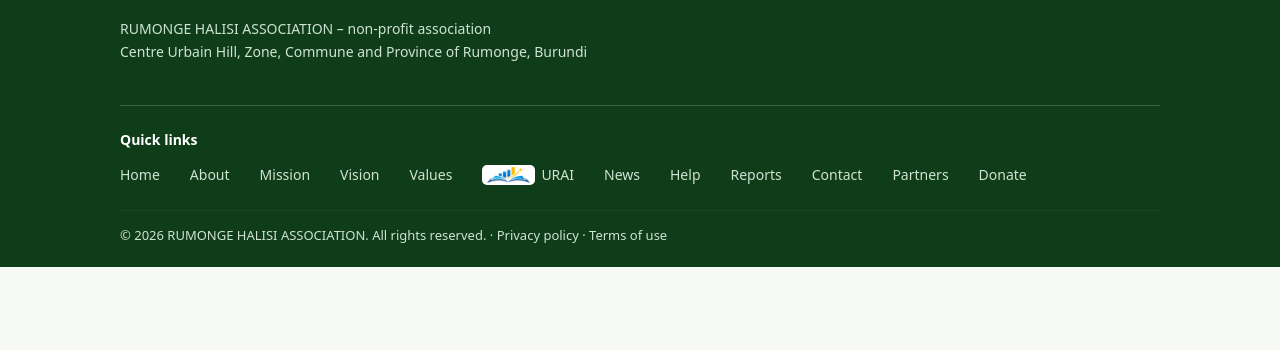
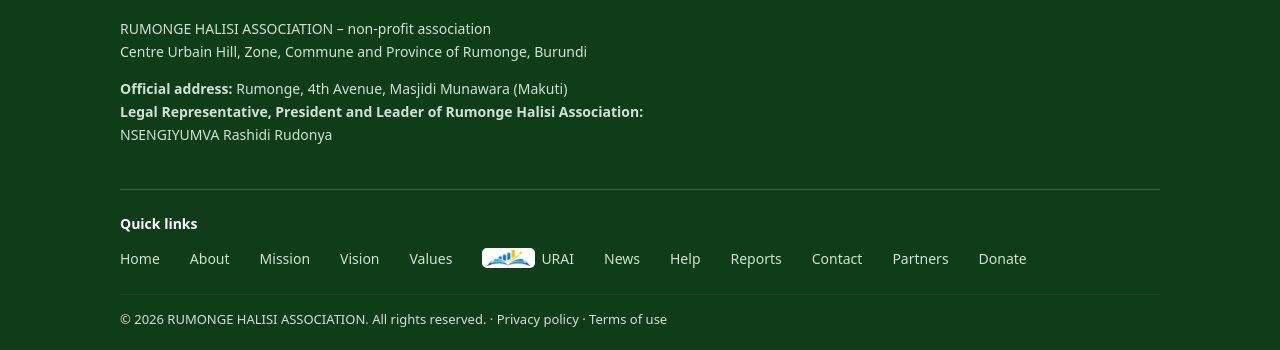
Before and after one commit to Rumongehalisi/rumongehalisi.github.io, a plain HTML site: page en-index.html in a window 1280 px wide. Shown: the part 2899-3249 px from the top of the page. Before the commit the page ends 3166 px from the top, so only its background shows below. Drawn offline with Linux system fonts and the light colour scheme.

Commit message:
Revise footer with updated association information
Updated footer content with official address and legal representative details.

```diff
--- a/en-index.html
+++ b/en-index.html
@@ -16,7 +16,7 @@
 <link href="favicon.png" rel="icon" type="image/png"/><link href="apple-touch-icon.png" rel="apple-touch-icon"/>
 <link href="style.css" rel="stylesheet"/>
 <style>.nav-urai{display:inline-flex;align-items:center;gap:.35rem}.nav-urai img{height:16px;width:auto}.ways{display:grid;gap:1rem;grid-template-columns:repeat(auto-fit,minmax(220px,1fr));margin:1.25rem 0}.ways .card a{font-weight:600}</style>
-<script type="application/ld+json">{"@context":"https://schema.org","@type":"NGO","name":"Association de Rumonge Halisi","alternateName":"Rumonge Halisi","url":"https://rumongehalisi.github.io/en-index.html","logo":"https://rumongehalisi.github.io/logo.webp","slogan":"Change life for the People","description":"Non-profit association in Rumonge, Burundi: education, health, solidarity and peace. Support orphans, widows and people who are ill.","sameAs":["https://www.facebook.com/profile.php?id=61596830857911","https://www.instagram.com/rumongehalisiassociation","https://www.tiktok.com/@rumonge.halisi","https://www.youtube.com/@RumongeHalisi","https://x.com/RumongeHalisi","https://www.pinterest.com/rumongehalisiassociation/"],"inLanguage":["fr","en","sw"],"areaServed":{"@type":"AdministrativeArea","name":"Province de Rumonge, Burundi"},"address":{"@type":"PostalAddress","streetAddress":"Colline Centre Urbain","addressLocality":"Rumonge","addressCountry":"BI"},"contactPoint":{"@type":"ContactPoint","contactType":"customer support","email":"rumongehalisiassociation@outlook.com","url":"https://rumongehalisi.github.io/en-contact.html","availableLanguage":["fr","en","sw"]}}</script></head><body><a class="skip" href="#main">Skip to content</a>
+<script type="application/ld+json">{"@context":"https://schema.org","@type":"NGO","name":"Association de Rumonge Halisi","alternateName":"Rumonge Halisi","url":"https://rumongehalisi.github.io/en-index.html","logo":"https://rumongehalisi.github.io/logo.webp","slogan":"Change life for the People","description":"Non-profit association in Rumonge, Burundi: education, health, solidarity and peace. Support orphans, widows and people who are ill.","sameAs":["https://www.facebook.com/profile.php?id=61596830857911","https://www.instagram.com/rumongehalisiassociation","https://www.tiktok.com/@rumonge.halisi","https://www.youtube.com/@RumongeHalisi","https://x.com/RumongeHalisi","https://www.pinterest.com/rumongehalisiassociation/"],"inLanguage":["fr","en","sw"],"areaServed":{"@type":"AdministrativeArea","name":"Province de Rumonge, Burundi"},"address":{"@type":"PostalAddress","streetAddress":"4th Avenue, Masjidi Munawara (Makuti), Colline Centre Urbain","addressLocality":"Rumonge","addressCountry":"BI"},"member":{"@type":"OrganizationRole","roleName":"Legal Representative, President and Leader","member":{"@type":"Person","name":"NSENGIYUMVA Rashidi Rudonya"}},"contactPoint":{"@type":"ContactPoint","contactType":"customer support","email":"rumongehalisiassociation@outlook.com","url":"https://rumongehalisi.github.io/en-contact.html","availableLanguage":["fr","en","sw"]}}</script></head><body><a class="skip" href="#main">Skip to content</a>
 <div class="top"><div class="wrap"><span>Rumonge, Burundi · Non-profit, apolitical association</span><span class="coords"></span><div aria-label="Langue / Language / Lugha" class="langs" id="lang" role="group"><a aria-label="Version française" href="index.html" hreflang="fr" lang="fr">FR</a><span aria-current="true" class="cur" lang="en">EN</span><a aria-label="Toleo la Kiswahili" href="sw-index.html" hreflang="sw" lang="sw">SW</a></div></div></div>
 <header><div class="wrap"><a aria-label="Rumonge Halisi – Home" class="brand" href="en-index.html"><img alt="" height="48" src="logo-sm.webp" width="48"/><span>RUMONGE HALISI<small>Change life for the People</small></span></a>
 <nav aria-label="Main navigation" id="nav"><a aria-current="page" class="on" href="en-index.html">Home</a><a href="en-about.html">About</a><a href="en-mission.html">Mission</a><a href="en-vision.html">Vision</a><a href="en-valeurs.html">Values</a><a class="nav-urai" href="en-urai.html"><img alt="" height="16" src="urai-icon.webp" width="42"/>URAI</a><a href="en-actualites.html">News</a><a href="en-aider.html">Help</a><a href="en-rapports.html">Reports</a><a href="en-partenaires.html">Partners</a><a href="en-contact.html">Contact</a><a class="btn" href="en-don.html" style="padding:6px 14px;color:var(--on-accent);border:0">❤️ Donate</a></nav><button aria-controls="nav" aria-expanded="false" aria-label="Menu" class="menu" id="menu" type="button">☰</button></div></header>
@@ -24,7 +24,8 @@
 <div class="grid"><div class="card"><div aria-hidden="true" class="ico">🏥</div><h3>General hospitals</h3><p>Temporary canteens for patients: porridge, food, soap and gifts.</p></div><div class="card"><div aria-hidden="true" class="ico">🔓</div><h3>Prisons</h3><p>Visits and donations according to needs.</p></div><div class="card"><div aria-hidden="true" class="ico">📦</div><h3>Food parcels</h3><p>For orphans and the sick, according to needs.</p></div></div><p><a href="en-actualites.html">All news →</a></p></div></section><section class="soft"><div class="wrap"><h2>Join us</h2><p class="sub">Member, donor, volunteer or partner: you can make a difference.</p>
 <div class="ways"><div class="card"><h3>Give</h3><p>Fund food parcels, schooling and care for vulnerable people.</p><a href="en-don.html">Make a donation</a></div><div class="card"><h3>Become a member or volunteer</h3><p>Give your time and skills to our field activities.</p><a href="en-aider.html">See how to help</a></div><div class="card"><h3>Partner with us</h3><p>Associations, companies and institutions: let’s work together.</p><a href="en-contact.html">Contact us</a></div></div></div></section>
 <div class="cta"><div class="wrap"><h2>Together, we rise and change lives</h2><a class="btn" href="en-don.html">Donate</a></div></div></main>
-<footer><div class="wrap"><div class="fg"><div><img alt="" decoding="async" height="90" loading="lazy" src="logo-sm.webp" width="90"/><p>RUMONGE HALISI ASSOCIATION – non-profit association<br/>Centre Urbain Hill, Zone, Commune and Province of Rumonge, Burundi</p></div>
+<footer><div class="wrap"><div class="fg"><div><img alt="" decoding="async" height="90" loading="lazy" src="logo-sm.webp" width="90"/><p>RUMONGE HALISI ASSOCIATION – non-profit association<br/>Centre Urbain Hill, Zone, Commune and Province of Rumonge, Burundi</p>
+<p><strong>Official address:</strong> Rumonge, 4th Avenue, Masjidi Munawara (Makuti)<br/><strong>Legal Representative, President and Leader of Rumonge Halisi Association:</strong> NSENGIYUMVA Rashidi Rudonya</p></div>
 <div><h4>Quick links</h4><a aria-current="page" class="on" href="en-index.html">Home</a><a href="en-about.html">About</a><a href="en-mission.html">Mission</a><a href="en-vision.html">Vision</a><a href="en-valeurs.html">Values</a><a href="en-urai.html">URAI</a><a href="en-actualites.html">News</a><a href="en-aider.html">Help</a><a href="en-rapports.html">Reports</a><a href="en-contact.html">Contact</a><a href="en-partenaires.html">Partners</a><a href="en-don.html">Donate</a></div><div><h4>Follow us</h4><div class="coords"></div>
 <a href="en-contact.html">Write to us</a></div></div>
 <div class="copy"><span>© 2026 RUMONGE HALISI ASSOCIATION. All rights reserved.</span> · <a href="en-confidentialite.html" style="display:inline">Privacy policy</a> · <a href="en-cgu.html" style="display:inline">Terms of use</a></div></div></footer>
```
